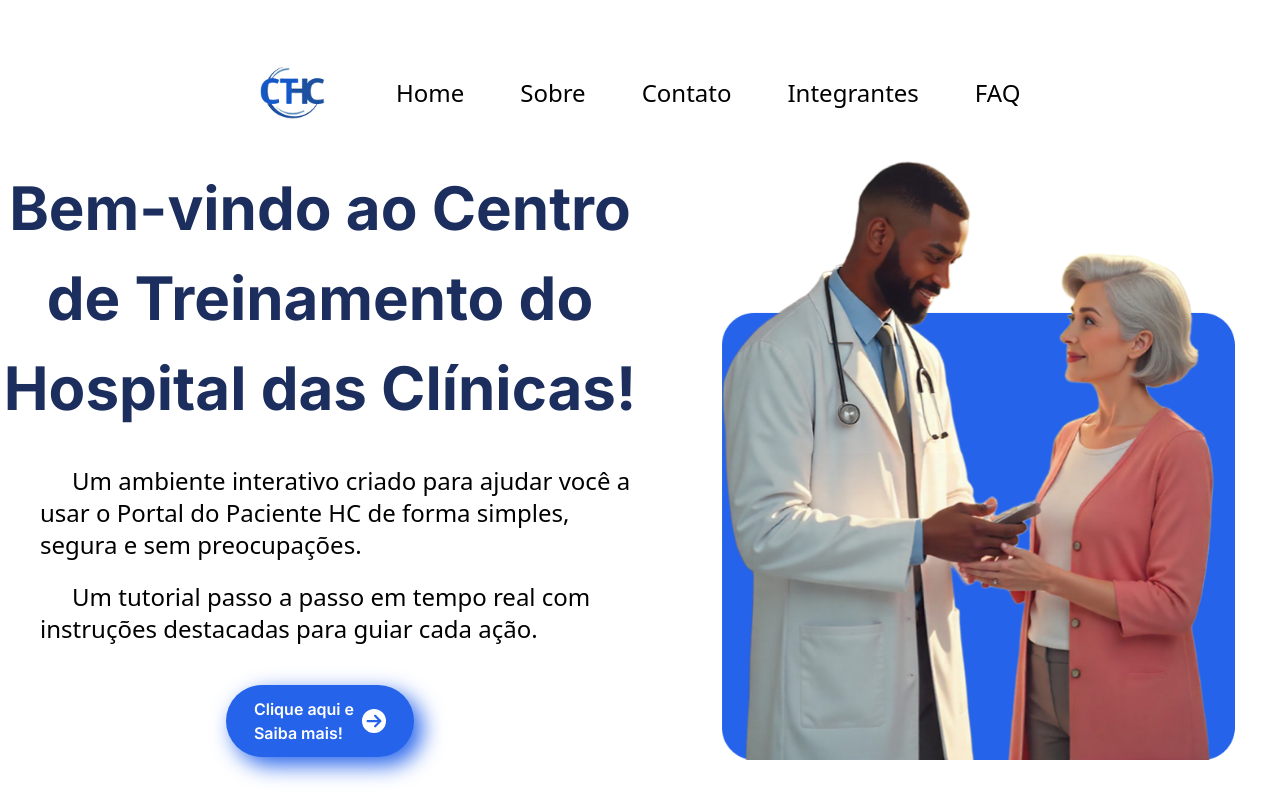
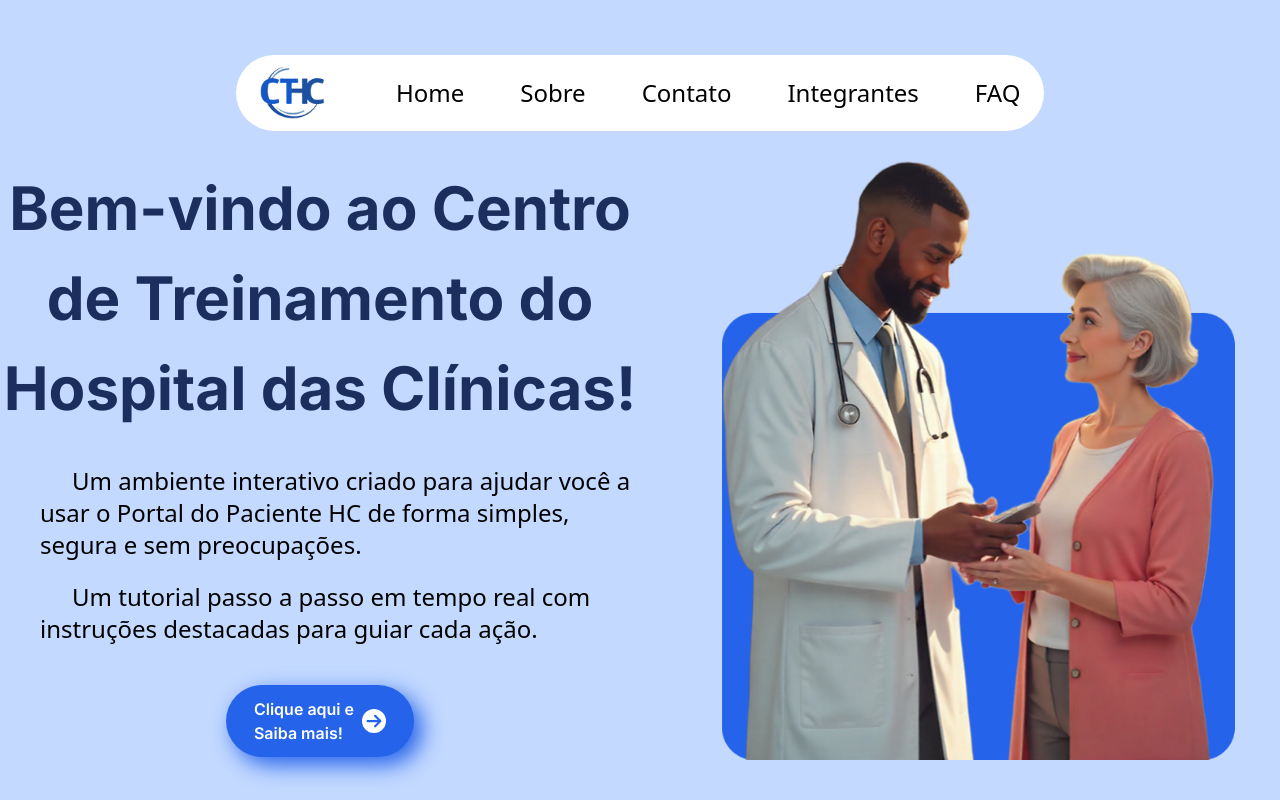
Before and after one commit to BSM-Challenge/ct-hc, a React (Vite) app: page / in a window 1280 px wide. Built offline with nearby package versions, Linux system fonts and the light colour scheme; a web font is replaced by a local one.

Commit message:
Adicionado o bg --light-blue na SectionWelcome

```diff
--- a/src/components/Main/index.tsx
+++ b/src/components/Main/index.tsx
@@ -3,7 +3,9 @@ import SectionWelcome from "../Section-Welcome";
 export default function Main() {
     return (
         <main>
-            <SectionWelcome />
+            <div className="bg-[var(--light-blue)] h-screen">
+                <SectionWelcome />
+            </div>
         </main>
     )
 }
```
